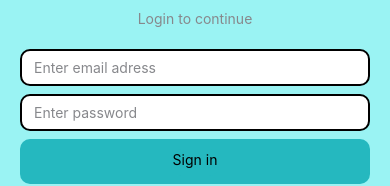
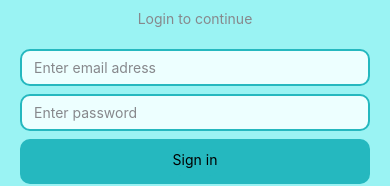
Before and after one commit to Supersnubben/chatup, a React Native app: screen /Login in a window 390 px wide. Shown: the part 438-624 px from the top of the page. Built offline with nearby package versions, Linux system fonts and the light colour scheme.

Commit message:
Imported the styles from the separate file.

```diff
--- a/screens/SignInScreen.js
+++ b/screens/SignInScreen.js
@@ -1,4 +1,5 @@
 import { Image, JSX, StyleSheet, Text, TextInput, TouchableOpacity, View } from 'react-native'
+import styles from '../styles/styles.js'
 import React from 'react'
 
 const SignInScreen = () => {
@@ -37,57 +38,3 @@ const SignInScreen = () => {
 }
 
 export default SignInScreen
-
-const styles = StyleSheet.create({
-  outerContainer: {
-    flex: 1,
-    backgroundColor: '#9af3f3',
-    te: 'white',
-    alignItems: 'center',
-    justifyContent: 'center',
-    padding: 20,
-  },
-
-  innerContainer: {
-    marginTop: 10,
-    alignSelf: 'stretch',
-    gap: 8,
-
-  },
-
-  text: {
-    color: '#87888c',
-    alignItems: 'center',
-    alignSelf: 'stretch',
-    padding: 12,
-  },
-
-  textInput: {
-
-    backgroundColor: 'white',
-    paddingVertical: 8,
-    paddingLeft: 12,
-    alignItems: 'stretch',
-    borderRadius: 10,
-    borderWidth: 2,
-    borderColor: '25b8bf'
-  },
-
-  buttonContainer: {
-
-    alignSelf: 'stretch',
-    marginTop: 8,
-    backgroundColor: '#25b8bf',
-    alignItems: 'center',
-    borderRadius: 10,
-    padding: 2,
-    paddingBottom: 8,
-  },
-
-  logo: {
-
-    width: 300,
-    height: 191,
-
-  },
-});
```
